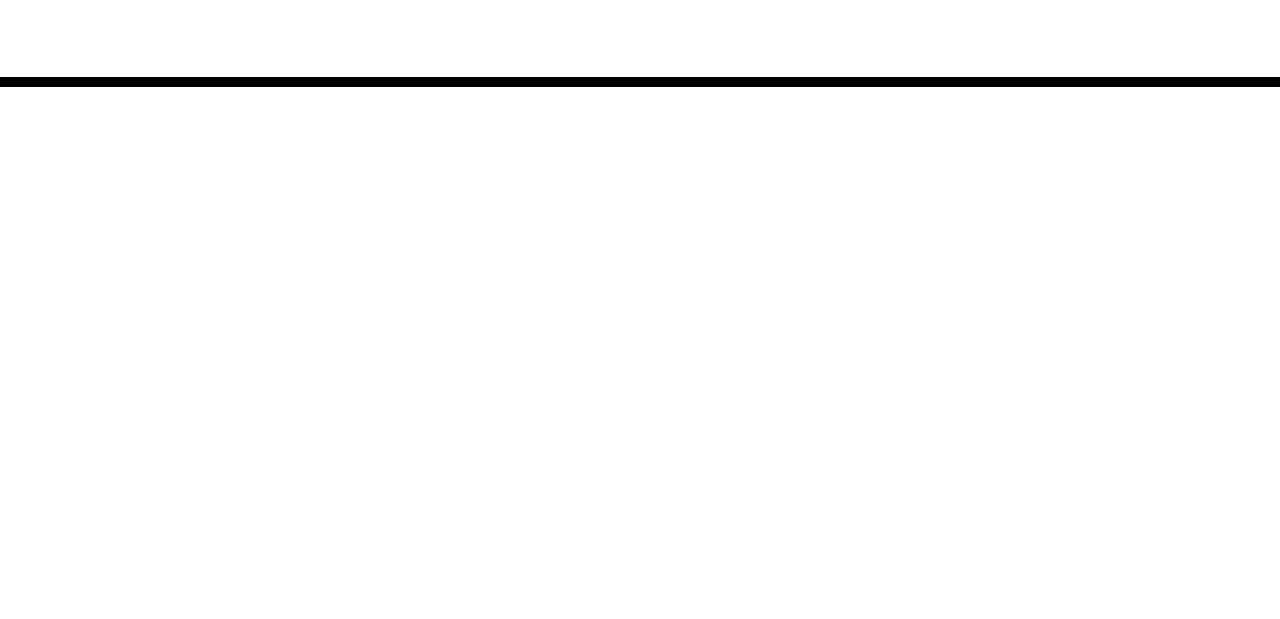
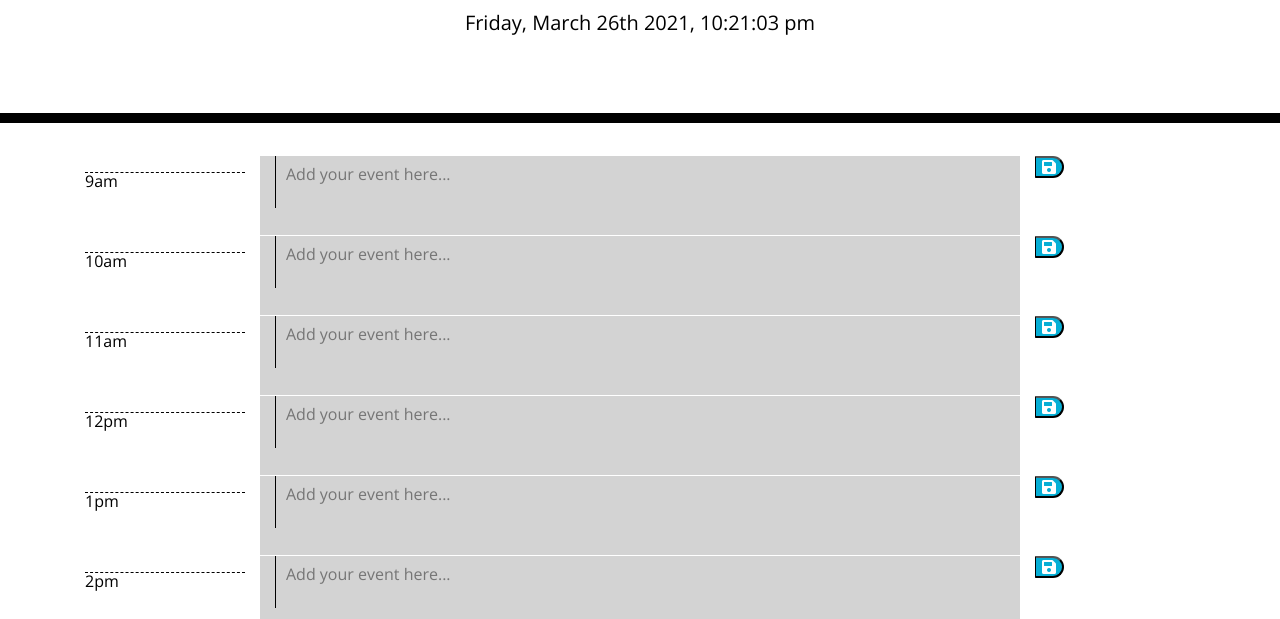
Before and after one commit to jhong1016/Work-Day-Scheduler, a plain HTML site: page index.html in a window 1280 px wide. Shown: the part 181-800 px from the top of the page. Drawn offline with nearby package versions, Linux system fonts and the light colour scheme.

Commit message:
further debugging done

```diff
--- a/assets/js/script.js
+++ b/assets/js/script.js
@@ -7,9 +7,8 @@ function getLocalStorage(key) {
 }
 
 // 2. Using moment function to show what day and time it is and create html of the timeblocks dynamically.
-$( document ).ready(function() {
-    $("#currentDay").text(moment().format("dddd, MMMM Do YYYY"));
-    $("#currentTime").text(moment().format("h:mm:ss a"));
+$(document).ready(function() {
+    $("#currentDay").text(moment().format("dddd, MMMM Do YYYY") + ", " +moment().format("h:mm:ss a"));
     for (var i = 9; i < 18; i++) {
 
         // row
@@ -42,6 +41,7 @@ $( document ).ready(function() {
         hours = hours ? hours : 12;
         return hours + ampm;
     }
+
 formatAMPM();
 
 //4. This checks the hour of the current day to the hour represented in the HTML data-element to decide it's background color.
@@ -55,6 +55,7 @@ function updateColors(){
             $(`#text${i}`).addClass( "future");
         }
     }
+}
 
 setInterval(function() {
     updateColors();
@@ -66,4 +67,5 @@ saveBtn.on('click', function(){
     var eventId = $(this).attr('id');
     var eventText = $(this).parent().siblings().children('.description').val();
     localStorage.setItem(eventId, eventText);
-});});
+});
+});
--- a/index.html
+++ b/index.html
@@ -26,7 +26,7 @@
     <header class="jumbotron">
       <h1 class="display-3">Work Day Scheduler</h1>
       <p class="lead">A simple calendar app for scheduling your work day</p>
-      <p id="currentDay" id="currentTime" class="lead"></p>
+      <p id="currentDay" class="lead"></p>
     </header>
     <div class="container">
       <!-- Timeblocks go here -->
```
Lines whose indentation alone changed are shown as unchanged.
